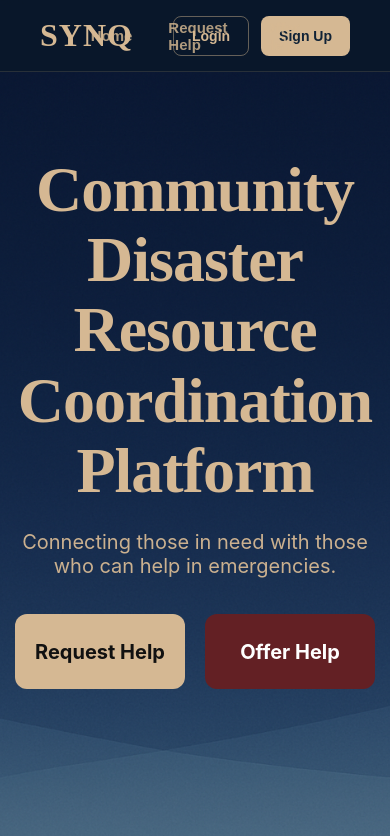
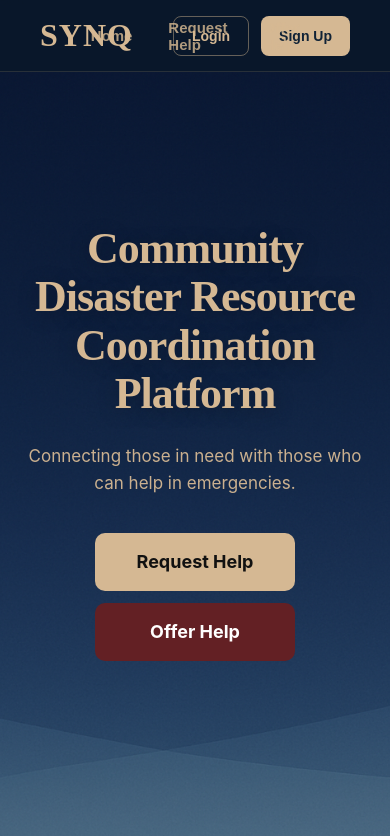
Before and after one commit to Vrinda0211/SYNQ, a React (Vite) app in the folder client/: page / in a window 390 px wide. Shown: the top 836 px of the page. Built offline with nearby package versions, Linux system fonts and the light colour scheme.

Commit message:
Refine landing page

```diff
--- a/client/src/styles/Home.css
+++ b/client/src/styles/Home.css
@@ -1,7 +1,8 @@
 .Home
 {
     min-height: 100vh;
-    font-family: Inter, system-ui, Arial, sans-serif;
+    width: 100%;
+    font-family: Inter,system-ui,Arial,sans-serif;
 }
 
 .Background
@@ -11,10 +12,12 @@
     background-image: url("../assets/images/hero-bg.png");
     background-size: cover;
     background-position: center bottom;
+    background-repeat: no-repeat;
     display: flex;
     justify-content: center;
     align-items: center;
-    padding: 0 24px;
+    padding: 72px 24px 0 24px;
+    box-sizing: border-box;
     text-align: center;
 }
 
@@ -24,6 +27,7 @@
     display: flex;
     flex-direction: column;
     align-items: center;
+    margin-top: -30px;
 }
 
 .Title
@@ -33,14 +37,16 @@
     line-height: 1.1;
     font-weight: 700;
     letter-spacing: -1px;
-    font-family: "Playfair Display", serif;
+    font-family: "Playfair Display",serif;
     color: #D5B893;
+    text-shadow: 0 3px 20px rgba(0,0,0,0.25);
 }
 
 .Subtitle
 {
     margin-top: 24px;
     font-size: 20px;
+    line-height: 1.6;
     color: #D5B893;
     opacity: 0.95;
     max-width: 700px;
@@ -49,35 +55,65 @@
 .Buttons
 {
     display: flex;
-    font-size: 20px;
+    font-size: 18px;
     gap: 20px;
     margin-top: 36px;
 }
 
-.RequestButton
-{
-    display: inline-flex;
-    align-items: center;
-    justify-content: center;
-    width: 170px;
-    height: 75px;
-    background: #D5B893;
-    color: #111;
-    border-radius: 12px;
-    font-weight: 700;
-    text-decoration: none;
-}
-
+.RequestButton,
 .OfferButton
 {
     display: inline-flex;
     align-items: center;
     justify-content: center;
     width: 170px;
-    height: 75px;
+    height: 58px;
+    border-radius: 10px;
+    font-weight: 700;
+    text-decoration: none;
+    transition: transform 0.2s ease,box-shadow 0.2s ease;
+}
+
+.RequestButton
+{
+    background: #D5B893;
+    color: #111;
+}
+
+.OfferButton
+{
     background: #632024;
     color: #fff;
-    border-radius: 12px;
-    font-weight: 700;
-    text-decoration: none;
 }
+
+.RequestButton:hover,
+.OfferButton:hover
+{
+    transform: translateY(-3px);
+    box-shadow: 0 8px 20px rgba(0,0,0,0.25);
+}
+
+@media(max-width:768px)
+{
+    .Title
+    {
+        font-size: 44px;
+    }
+
+    .Subtitle
+    {
+        font-size: 17px;
+    }
+
+    .Buttons
+    {
+        flex-direction: column;
+        gap: 12px;
+    }
+
+    .RequestButton,
+    .OfferButton
+    {
+        width: 200px;
+    }
+}
```
